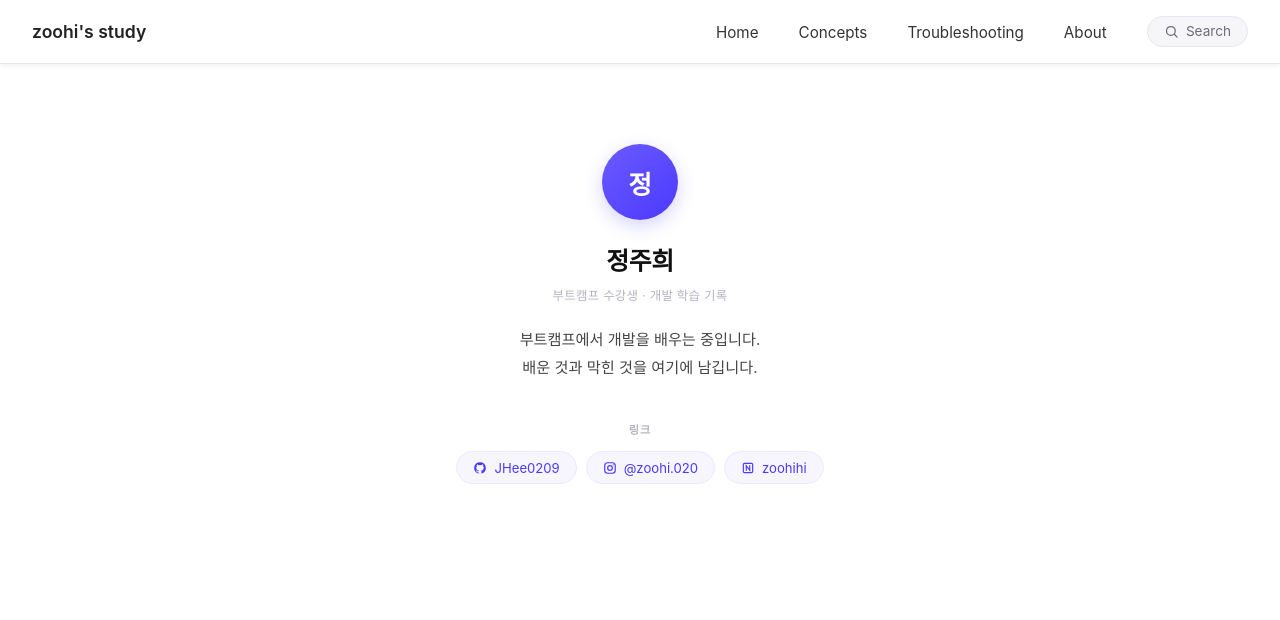
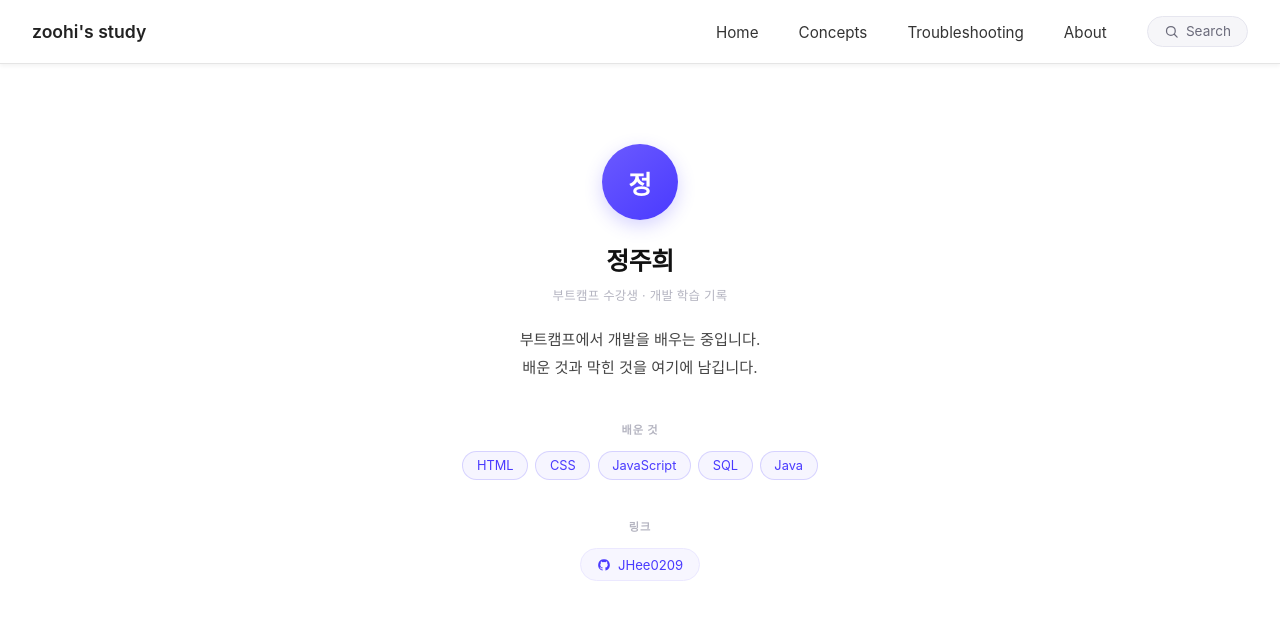
Before and after one commit to JHee0209/my-blog, a Jekyll site: the page built from about.md, in a window 1280 px wide. Shown: the top 620 px of the page. Built offline with Jekyll 4.4.1, drawn with Linux system fonts in a browser that asks for light colours.

Commit message:
about 수정

```diff
--- a/about.md
+++ b/about.md
@@ -100,6 +100,22 @@ permalink: /about/
   height: 14px;
 }
 
+.about-tags {
+  display: flex;
+  gap: 0.45rem;
+  flex-wrap: wrap;
+  justify-content: center;
+}
+
+.about-tag {
+  font-size: 0.8rem;
+  color: #4a3aff;
+  border: 1px solid rgba(74, 58, 255, 0.18);
+  background: rgba(74, 58, 255, 0.05);
+  border-radius: 999px;
+  padding: 0.35rem 0.85rem;
+}
+
 @media (max-width: 600px) {
   .about-wrap { padding: 3.5rem 1.25rem 5rem; }
   .about-name { font-size: 1.35rem; }
@@ -120,6 +136,18 @@ permalink: /about/
       배운 것과 막힌 것을 여기에 남깁니다.
     </p>
 
+    <div class="about-links-label">배운 것</div>
+
+    <div class="about-tags">
+      <span class="about-tag">HTML</span>
+      <span class="about-tag">CSS</span>
+      <span class="about-tag">JavaScript</span>
+      <span class="about-tag">SQL</span>
+      <span class="about-tag">Java</span>
+    </div>
+
+
+
     <div class="about-links-label">링크</div>
 
     <div class="about-links">
@@ -130,7 +158,7 @@ permalink: /about/
         JHee0209
       </a>
 
-      <a class="about-link" href="https://www.instagram.com/zoohi.020/" target="_blank" rel="noopener">
+      <!-- <a class="about-link" href="https://www.instagram.com/zoohi.020/" target="_blank" rel="noopener">
         <svg viewBox="0 0 24 24" fill="none" stroke="currentColor" stroke-width="2" aria-hidden="true">
           <rect x="3" y="3" width="18" height="18" rx="5"></rect>
           <circle cx="12" cy="12" r="4"></circle>
@@ -145,7 +173,7 @@ permalink: /about/
           <path d="M9 16V8l6 8V8"></path>
         </svg>
         zoohihi
-      </a>
+      </a> -->
     </div>
 
   </div>
```
